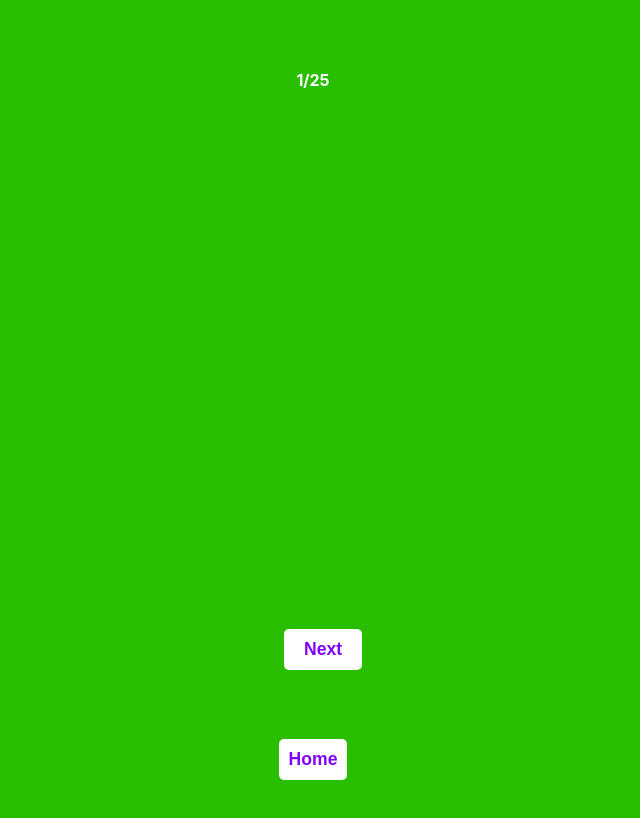
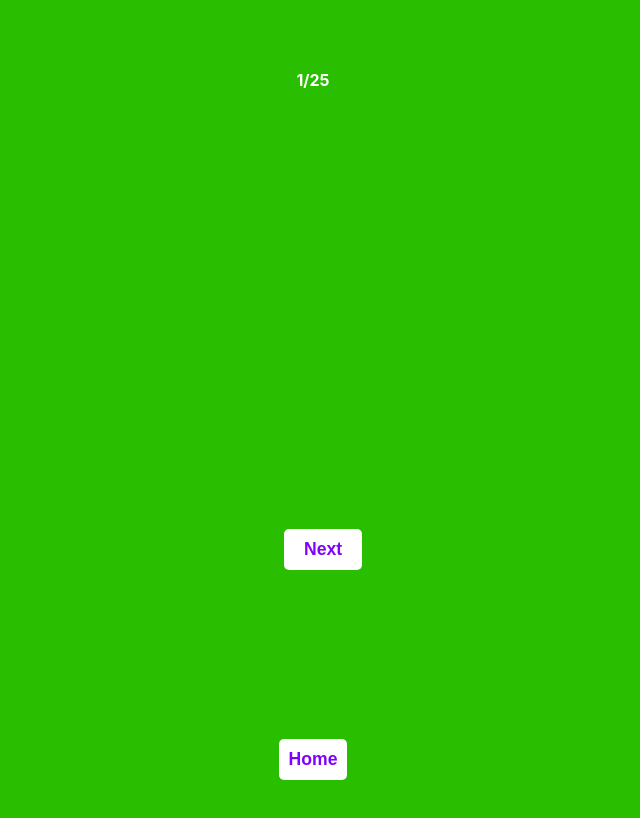
Before and after one commit to gurish165/drunk-deck, a React (Create React App) app: page /play in a window 1280 px wide. Shown: the top 818 px of the page, without its empty margins (327-967 px from the left). Built offline with nearby package versions, Linux system fonts and the light colour scheme; the HTML template or start-up script is replaced by a standard one; a web font is replaced by a local one.

Commit message:
hopefully fixed css for safari v2

```diff
--- a/src/css/Play.css
+++ b/src/css/Play.css
@@ -10,7 +10,7 @@
 .navigation {
     display: flex;
     flex-direction: row;
-    margin-bottom: 150px; /* Add some margin for spacing from the bottom */
+    margin-bottom: 250px; /* Add some margin for spacing from the bottom */
     width: 100%;
     justify-content: center;
 }
```
